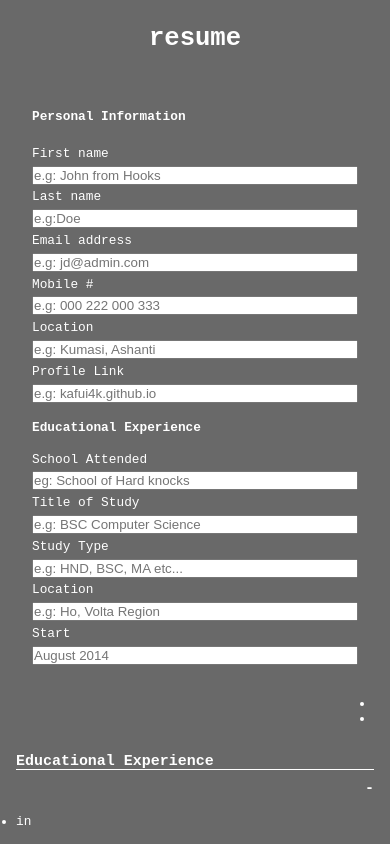
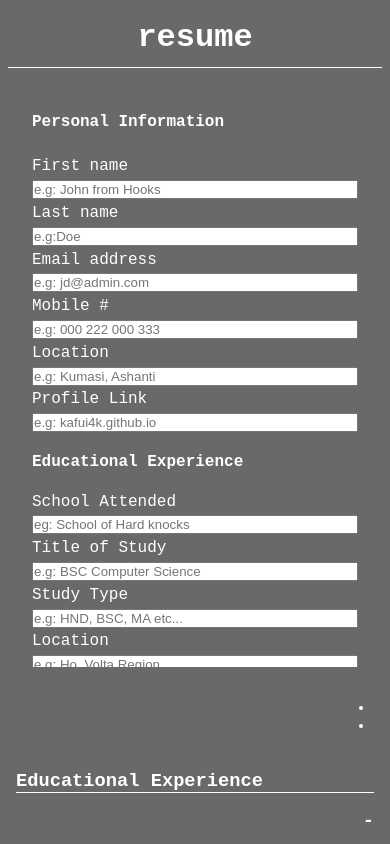
Before and after one commit to kafui4k/cv-project, a React (Create React App) app: page / in a window 390 px wide. Shown: the top 844 px of the page. Built offline with nearby package versions, Linux system fonts and the light colour scheme.

Commit message:
update general page fontsize, added a custom button component to use CSS-in-JS (styled-components) in both education-experience and practical-experience components respectively

```diff
--- a/package.json
+++ b/package.json
@@ -12,6 +12,7 @@
     "react-dom": "^18.1.0",
     "react-scripts": "5.0.1",
     "sass": "^1.52.3",
+    "styled-components": "^5.3.5",
     "web-vitals": "^2.1.4"
   },
   "scripts": {
--- /dev/null
+++ b/src/components/buttons/custom-button/custom-button.component.jsx
@@ -0,0 +1,13 @@
+import React from 'react';
+
+import { Button } from './custom-button.styles';
+
+function CustomButton({ type, primary, onClick, text }) {
+  return (
+    <Button type={type} primary={primary} onClick={() => onClick()}>
+      {text}
+    </Button>
+  );
+}
+
+export default CustomButton;
--- /dev/null
+++ b/src/components/buttons/custom-button/custom-button.styles.jsx
@@ -0,0 +1,18 @@
+import styled, { css } from 'styled-components';
+
+export const Button = styled.button`
+  display: inline-block;
+  background: transparent;
+  border-radius: 3px;
+  border: 3px solid palevioletred;
+  color: black;
+  padding: 0.25em 1em;
+  font-weight: bold;
+
+  ${(props) =>
+    props.primary &&
+    css`
+      background: palevioletred;
+      color: white;
+    `}
+`;
--- a/src/components/forms/education-experience/education-experience.component.jsx
+++ b/src/components/forms/education-experience/education-experience.component.jsx
@@ -1,6 +1,7 @@
 import React from 'react';
 import EducationalItem from './education-item.component';
 
+import CustomButton from '../../buttons/custom-button/custom-button.component';
 import './education-experience.styles.scss';
 
 function Educational({
@@ -27,9 +28,12 @@ function Educational({
         );
       })}
       <div className="educational___experience___wrapper___buttons">
-        <button onClick={handleAddNewEducationalExperience}>
-          add experience
-        </button>
+        <CustomButton
+          type={'button'}
+          primary={'primary'}
+          onClick={handleAddNewEducationalExperience}
+          text="add experience"
+        />
       </div>
     </div>
   );
--- a/src/components/forms/education-experience/education-experience.styles.scss
+++ b/src/components/forms/education-experience/education-experience.styles.scss
@@ -5,9 +5,7 @@ $displayFlex: flex;
 	flex-direction: column;
 
 	.educational___experience___wrapper___buttons {
-		display: $displayFlex;
-		gap: 10px;
-		justify-content: flex-end;
+		text-align: right;
 	}
 }
 
--- a/src/components/forms/education-experience/education-item.component.jsx
+++ b/src/components/forms/education-experience/education-item.component.jsx
@@ -1,6 +1,7 @@
 import React from 'react';
 import Input from '../../Input';
 
+import CustomButton from '../../buttons/custom-button/custom-button.component';
 import './education-experience.styles.scss';
 
 function EducationalItem({
@@ -81,12 +82,11 @@ function EducationalItem({
           handleEducationalFormChange(event, educationDetail.id)
         }
       />
-      <button
+      <CustomButton
         type="button"
         onClick={() => handleRemoveEducationalExperience(educationDetail.id)}
-      >
-        delete experience
-      </button>
+        text="delete experience"
+      />
     </section>
   );
 }
--- a/src/components/forms/practical-experience/practical-experience.component.jsx
+++ b/src/components/forms/practical-experience/practical-experience.component.jsx
@@ -1,6 +1,7 @@
 import React from 'react';
 import PracticalItem from './practical-item.component';
 
+import CustomButton from '../../buttons/custom-button/custom-button.component';
 import './practical-experience.styles.scss';
 
 function Practical({
@@ -23,7 +24,11 @@ function Practical({
         );
       })}
       <div className="practical___experience___wrapper___buttons">
-        <button onClick={addNewWorkExperience}>add experience</button>
+        <CustomButton
+          primary={'primary'}
+          onClick={addNewWorkExperience}
+          text="add experience"
+        />
       </div>
     </div>
   );
--- a/src/components/forms/practical-experience/practical-experience.styles.scss
+++ b/src/components/forms/practical-experience/practical-experience.styles.scss
@@ -5,9 +5,7 @@ $displayFlex: flex;
     flex-direction: column;
 
 	.practical___experience___wrapper___buttons {
-		display: $displayFlex;
-		gap: 10px;
-		justify-content: flex-end;
+		text-align: end;
 	}
 }
 
--- a/src/components/forms/practical-experience/practical-item.component.jsx
+++ b/src/components/forms/practical-experience/practical-item.component.jsx
@@ -2,6 +2,7 @@ import React from 'react';
 import Input from '../../Input';
 import TextArea from '../../TextArea';
 
+import CustomButton from '../../buttons/custom-button/custom-button.component';
 import './practical-experience.styles.scss';
 
 function PracticalItem({
@@ -86,12 +87,11 @@ function PracticalItem({
           handleWorkExperienceFormChange(event, workexperiencedetail.id)
         }
       />
-      <button
-        type="button"
+      <CustomButton
+        type={'button'}
         onClick={() => handleDeleteWorkExperience(workexperiencedetail.id)}
-      >
-        delete experience
-      </button>
+        text="delete experience"
+      />
     </section>
   );
 }
--- a/src/components/header/header.styles.scss
+++ b/src/components/header/header.styles.scss
@@ -3,10 +3,8 @@
 	align-items: center;
 	justify-content: space-between;
 	padding: 6px;
-
-	h1 {
-		justify-content: center;
-	}
+	border-bottom: 1px solid;
+	height: 60px;
 
 	@media screen and (max-width: 800px) {
 			display: flex;
@@ -14,6 +12,7 @@
 			justify-content: center;
 			height: 60px;
         	padding: 10px;
+			border-bottom: 1px solid;
 
 		.nav {
 			display: none;
--- a/src/styles/style.scss
+++ b/src/styles/style.scss
@@ -12,7 +12,7 @@ $displayGrid: grid;
 body {
     height: 100vh;
     font-family: 'Courier New', Courier, monospace;
-    font-size: 0.8rem;
+    font-size: 1rem;
 	background-color: dimgray;
 	color: white;
 }
```
Also changed, not shown: 1 other file (tests, documents, lock files or other folders).
